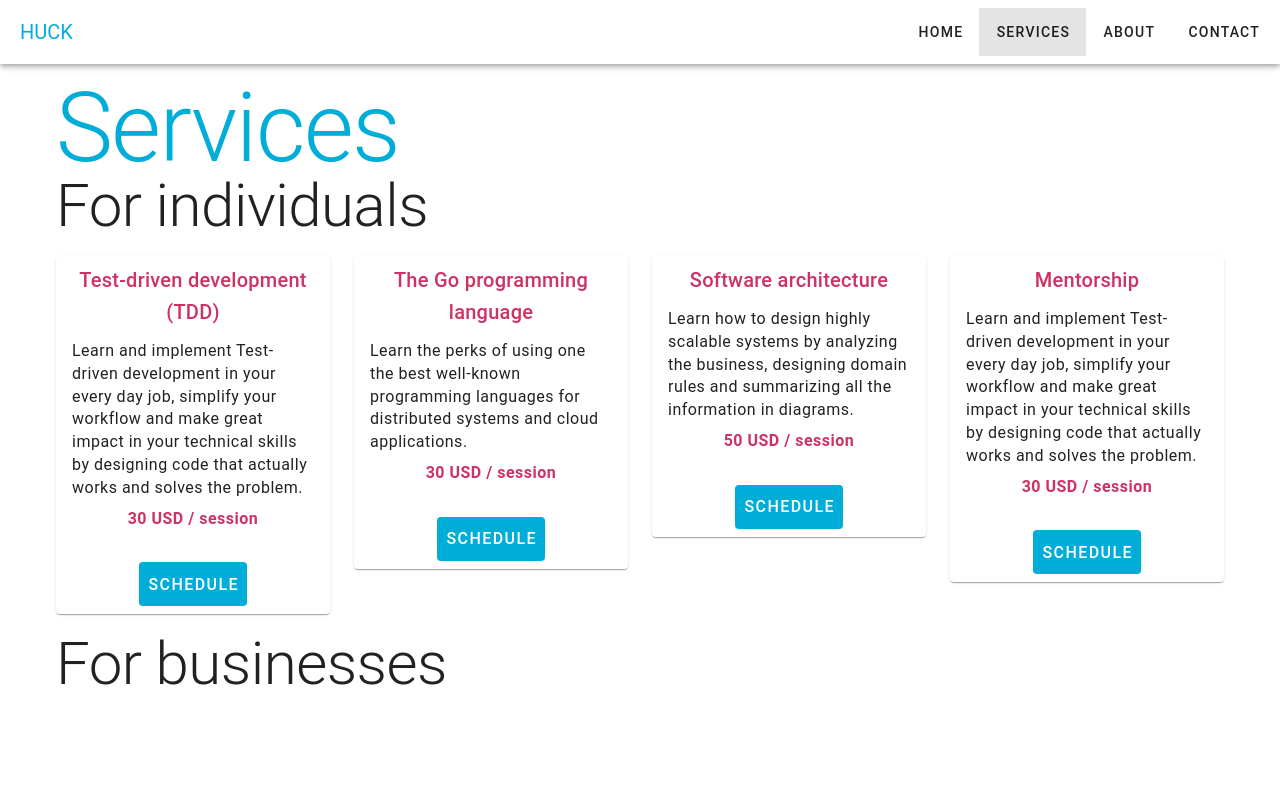
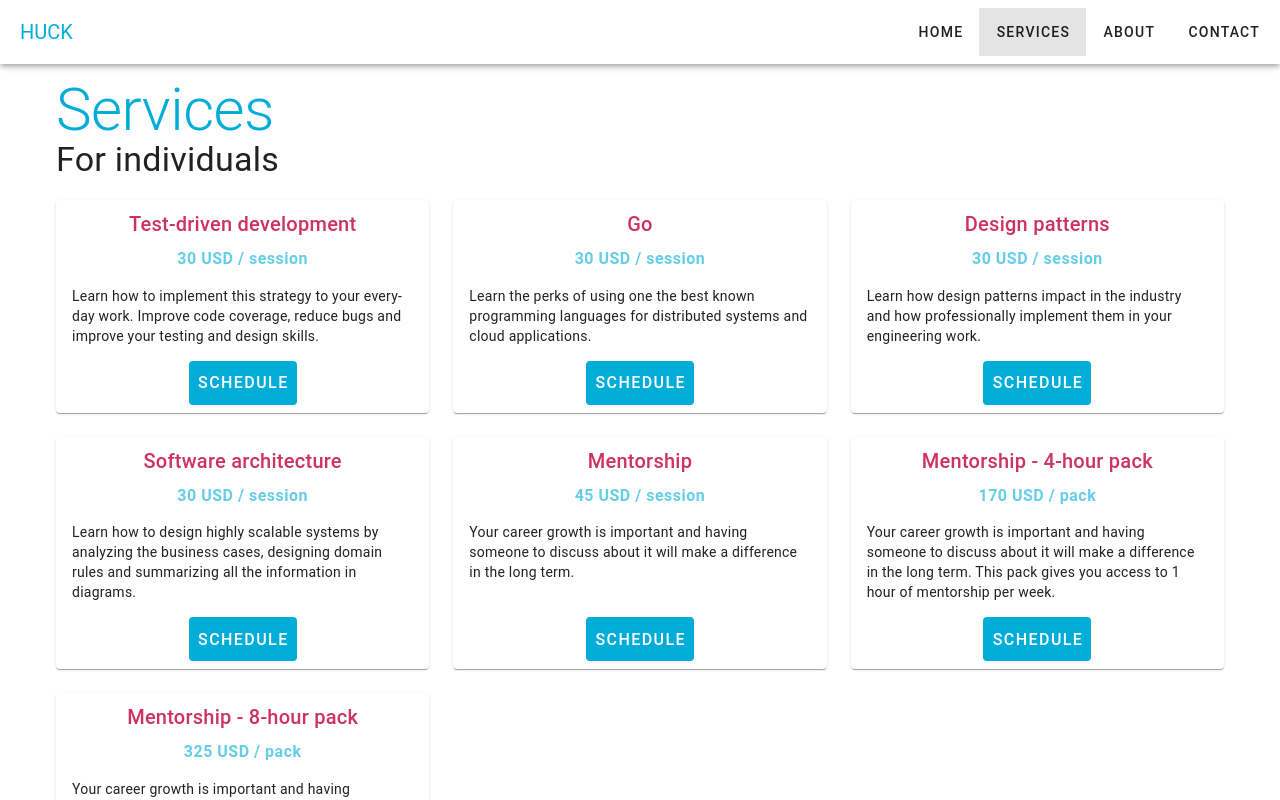
Before and after one commit to marcoshuck/huck.com.ar, a Vue app: page /services in a window 1280 px wide. Shown: the top 800 px of the page. Built offline with nearby package versions, Linux system fonts and the light colour scheme.

Commit message:
Fix service card

```diff
--- a/src/components/CourseCard.vue
+++ /dev/null
@@ -1,29 +0,0 @@
-<script setup lang="ts">
-  interface Props {
-    title: string;
-    description: string;
-    price: number;
-    currency: string;
-  }
-
-  defineProps<Props>()
-</script>
-
-<template>
-  <v-card>
-    <v-card-title class="text-wrap text-center text-secondary">
-      {{title}}
-    </v-card-title>
-    <v-card-text class="text-body-1">
-      <p class="my-1">{{description}}</p>
-      <p class="my-2 text-center text-secondary font-weight-bold">{{price}} {{currency.toUpperCase()}} / session</p>
-    </v-card-text>
-    <v-card-actions class="align-center justify-center">
-      <v-btn color="primary" size="large" variant="flat" rounded="xs">Schedule</v-btn>
-    </v-card-actions>
-  </v-card>
-</template>
-
-<style scoped>
-
-</style>
--- /dev/null
+++ b/src/components/ServiceCard.vue
@@ -0,0 +1,41 @@
+<script setup lang="ts">
+  import {ServiceDescription} from "@/domain/service_description";
+
+  interface Props {
+    descriptor: ServiceDescription;
+  }
+
+  defineProps<Props>()
+</script>
+
+<template>
+  <v-card class="fill-height card-outter">
+    <v-card-title class="text-wrap text-center text-secondary">
+      {{ descriptor.title }}
+    </v-card-title>
+
+    <v-card-subtitle class="text-body-1 text-center text-primary font-weight-bold">
+      {{ descriptor.amount }} {{ descriptor.currency.toUpperCase() }} / {{ descriptor.type }}
+    </v-card-subtitle>
+
+    <v-card-text class="text-body-2">
+      {{ descriptor.description }}
+    </v-card-text>
+
+    <v-card-actions class="card-actions align-center justify-center">
+      <v-btn color="primary" size="large" variant="flat" rounded="s" to="/contact">Schedule</v-btn>
+    </v-card-actions>
+  </v-card>
+</template>
+
+<style scoped>
+.card-outter {
+  position: relative;
+  padding-bottom: 50px;
+}
+.card-actions {
+  position: absolute;
+  bottom: 0;
+  width: 100%;
+}
+</style>
--- /dev/null
+++ b/src/domain/service_description.ts
@@ -0,0 +1,7 @@
+export interface ServiceDescription {
+  title: string;
+  description: string;
+  amount: number;
+  currency: string;
+  type: 'session' | 'pack' | 'month';
+}
--- a/src/views/Services.vue
+++ b/src/views/Services.vue
@@ -1,47 +1,72 @@
 <script setup lang="ts">
+import ServiceCard from "@/components/ServiceCard.vue";
+import {ServiceDescription} from "@/domain/service_description";
 
-import CourseCard from "@/components/CourseCard.vue";
+const individuals: ServiceDescription[] = [
+  {
+    title: 'Test-driven development',
+    description: 'Learn how to implement this strategy to your every-day work. Improve code coverage, reduce bugs and improve your testing and design skills.',
+    amount: 30,
+    type: 'session',
+    currency: 'usd',
+  },
+  {
+    title: 'Go',
+    description: 'Learn the perks of using one the best known programming languages for distributed systems and cloud applications.',
+    amount: 30,
+    type: 'session',
+    currency: 'usd',
+  },
+  {
+    title: 'Design patterns',
+    description: 'Learn how design patterns impact in the industry and how professionally implement them in your engineering work.',
+    amount: 30,
+    type: 'session',
+    currency: 'usd',
+  },
+  {
+    title: 'Software architecture',
+    description: 'Learn how to design highly scalable systems by analyzing the business cases, designing domain rules and summarizing all the information in diagrams.',
+    amount: 30,
+    type: 'session',
+    currency: 'usd',
+  },
+  {
+    title: 'Mentorship',
+    description: 'Your career growth is important and having someone to discuss about it will make a difference in the long term.',
+    amount: 45,
+    type: 'session',
+    currency: 'usd',
+  },
+  {
+    title: 'Mentorship - 4-hour pack',
+    description: 'Your career growth is important and having someone to discuss about it will make a difference in the long term. This pack gives you access to 1 hour of mentorship per week.',
+    amount: 170,
+    type: 'pack',
+    currency: 'usd',
+  },
+  {
+    title: 'Mentorship - 8-hour pack',
+    description: 'Your career growth is important and having someone to discuss about it will make a difference in the long term. This pack gives you access to 2 hours of mentorship per week.',
+    amount: 325,
+    type: 'pack',
+    currency: 'usd',
+  },
+];
 </script>
 
 <template>
   <v-container>
-    <h1 class="text-h1 text-primary">Services</h1>
-    <h2 class="text-h2">For individuals</h2>
+    <h1 class="text-h2 text-primary">Services</h1>
+    <h2 class="text-h4">For individuals</h2>
     <v-row class="my-2">
-      <v-col cols="3">
-        <CourseCard
-          title="Test-driven development (TDD)"
-          :price="30"
-          description="Learn and implement Test-driven development in your every day job, simplify your workflow and make great impact in your technical skills by designing code that actually works and solves the problem."
-          currency="usd"
-        ></CourseCard>
-      </v-col>
-      <v-col cols="3">
-        <CourseCard
-          title="The Go programming language"
-          :price="30"
-          description="Learn the perks of using one the best well-known programming languages for distributed systems and cloud applications."
-          currency="usd"
-        ></CourseCard>
-      </v-col>
-      <v-col cols="3">
-        <CourseCard
-          title="Software architecture"
-          :price="50"
-          description="Learn how to design highly scalable systems by analyzing the business, designing domain rules and summarizing all the information in diagrams."
-          currency="usd"
-        ></CourseCard>
-      </v-col>
-      <v-col cols="3">
-        <CourseCard
-          title="Mentorship"
-          :price="30"
-          description="Learn and implement Test-driven development in your every day job, simplify your workflow and make great impact in your technical skills by designing code that actually works and solves the problem."
-          currency="usd"
-        ></CourseCard>
+      <v-col xs="12"  md="6" lg="4" xl="3" :key="index" v-for="(item, index) in individuals">
+        <ServiceCard
+          :descriptor="item"
+        ></ServiceCard>
       </v-col>
     </v-row>
-    <h2 class="text-h2">For businesses</h2>
+    <h2 class="text-h4">For businesses</h2>
   </v-container>
 </template>
 
```
